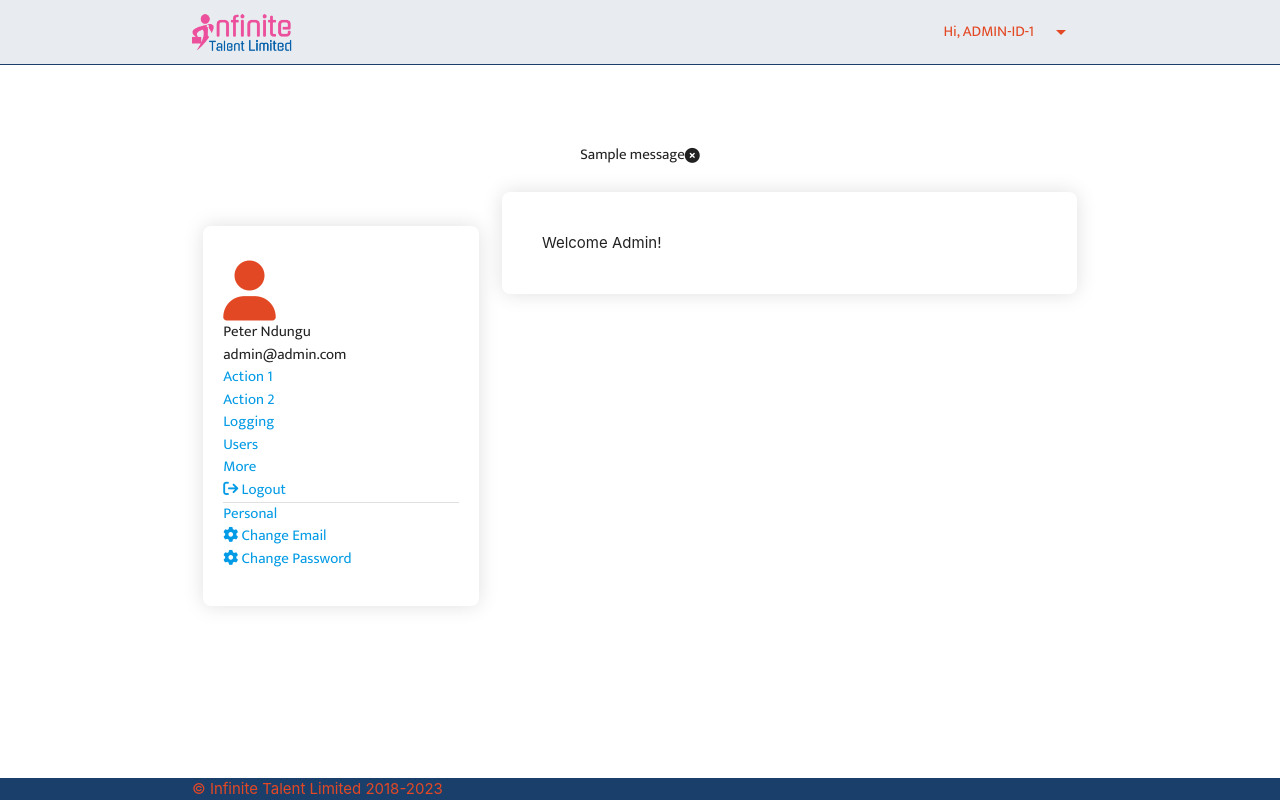
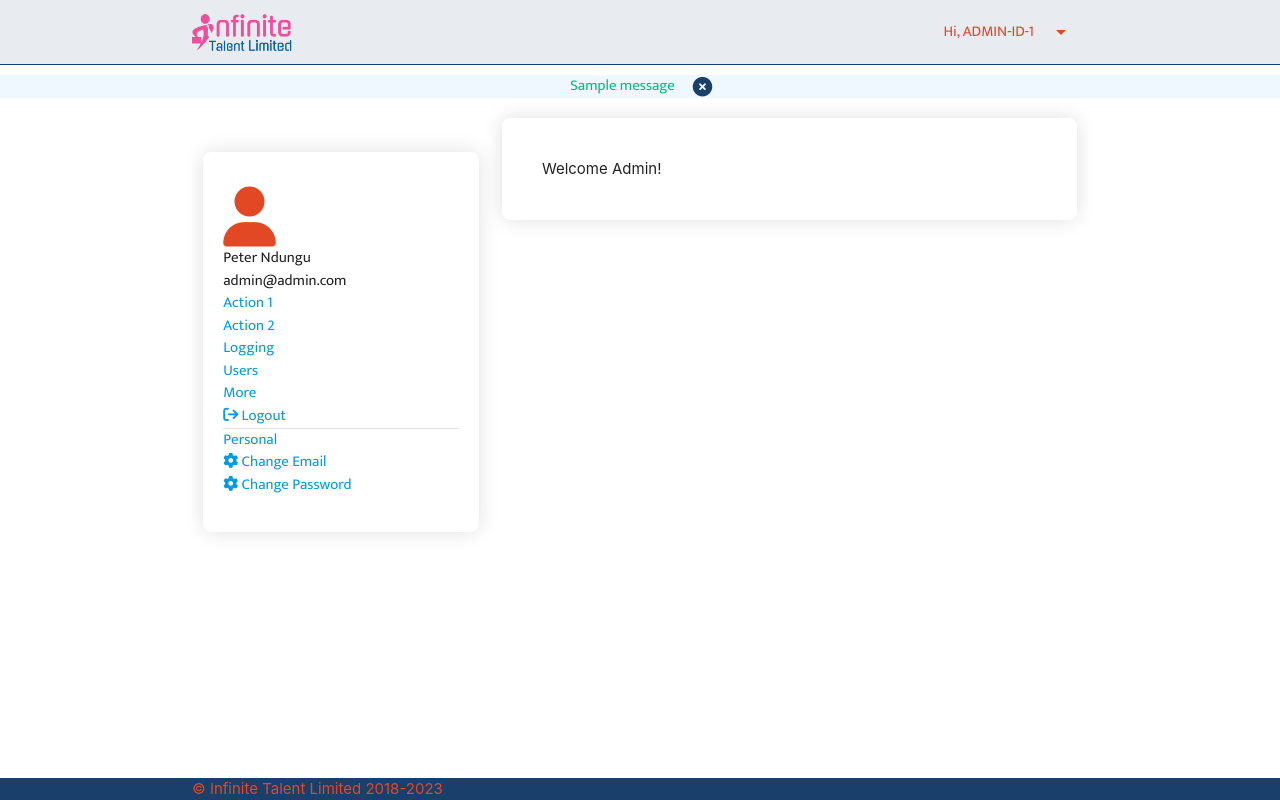
Before and after one commit to xcixor/talent, a Django app: page /accounts/dashboard/ in a window 1280 px wide. Run offline with Django 4.2, Linux system fonts and the light colour scheme; a user stored in the database is signed in; tables that the repository leaves empty hold one stand-in row (values such as "Sample post"); one stand-in notice (Sample message) is shown; parts of the project's set-up code (start-up, migrations or seed data) failed here and were passed over; some libraries are stand-ins or nearby versions.

Commit message:
style(messages): enable the closing of messages

```diff
--- a/app/common/static/css/common/base.css
+++ b/app/common/static/css/common/base.css
@@ -14,9 +14,13 @@ nav {
 
 nav .brand-logo {
     position: relative;
-    /* line-height: 64px; */
 }
 
 .brand-logo {
     display: unset;
 }
+
+#closeMessagesIcon{
+    cursor: pointer;
+    transform: scale(1.3);
+}
--- a/app/common/static/css/common/common.css
+++ b/app/common/static/css/common/common.css
@@ -104,3 +104,16 @@
 input.form-check-input {
     opacity: 1;
 }
+
+.m-0 {
+    margin: 0;
+}
+.me-2 {
+    margin-right: 20px;
+}
+.my-1 {
+    margin: 10px 0;
+}
+.tr-ease-in-out {
+    transition: all .2s ease-in-out;
+}
--- a/app/common/static/css/common/styles.css
+++ b/app/common/static/css/common/styles.css
@@ -11,12 +11,17 @@
     --color-secondary-light-5:#ee917c;
     --color-secondary-light-8:#f7c8bd;
     --color-secondary-light-10:#fcede9;
+    --color-alice-blue:#F0F8FF;
     --color-alice-light-3: #f3f9ff;
 
 }
 
 .alice-blue {
-    color: #F0F8FF;
+    color: var(--color-alice-blue);
+}
+
+.bg-alice-blue {
+    background-color: var(--color-alice-blue);
 }
 
 .text-color-primary {
@@ -43,7 +48,7 @@
     background-color: var(--color-primary-light-4) !important;
 }
 
-.alice-light-3{
+.bg-alice-light-3{
     background-color: var(--color-alice-light-3) !important;
 }
 
@@ -92,3 +97,7 @@ body::-webkit-scrollbar-thumb, .custom-scroll::-webkit-scrollbar-thumb {
     border-radius: 6px;
     border: 3px solid var(--scrollbarBG);
 }
+
+.success {
+    color: #00bd7a;
+}
--- a/app/common/static/js/common/base.js
+++ b/app/common/static/js/common/base.js
@@ -1,4 +1,16 @@
 $(".dropdown-trigger").dropdown();
 $(document).ready(function () {
+	setTimeout(function(){
+        $("#messagesContainer").fadeOut( "slow" );
+     }, 10000);
 	$(".sidenav").sidenav();
 });
+
+var closeMessageContainer = function(){
+    $("#messagesContainer").fadeOut( "fast" );
+}
+
+$("#closeMessagesIcon").on("click", ()=>{
+	console.log("closing")
+	closeMessageContainer();
+});
--- a/app/common/templates/common/base.html
+++ b/app/common/templates/common/base.html
@@ -81,19 +81,17 @@
 		{% endblock %}
 	</header>
 	{% block messages %} {% if messages %} {% for message in messages %}
-	<div class="alert-container d-flex align-items-center justify-content-center wrapper m-b-20 tr-ease-in-out">
+	<div class="alert-container w-100 d-flex align-items-center justify-content-center tr-ease-in-out bg-alice-blue my-1" id="messagesContainer">
 		<div
-			class="alert alert-{{ message.tags }} d-flex align-items-center justify-content-between jumbotron bg-secondary-lighten-6 p-50 rounded-10">
-			<p class="m-r-20">{{message}}</p>
-			<i class="fas fa-times-circle" id="closeMessagesContainer"></i>
+			class="{{ message.tags }} d-flex align-items-center justify-content-between jumbotron bg-secondary-lighten-6 p-50 rounded-10">
+			<p class="m-0 me-2">{{message}}</p>
+			<i class="fas fa-times-circle fa-primary" id="closeMessagesIcon"></i>
 		</div>
 	</div>
 	{% endfor%} {% endif %} {% endblock %}
 	<div class="content"> {% block content %} {% endblock %} </div>
 	{% block scripts %}
-	<script src="https://code.jquery.com/jquery-3.3.1.slim.min.js"
-		integrity="sha384-q8i/X+965DzO0rT7abK41JStQIAqVgRVzpbzo5smXKp4YfRvH+8abtTE1Pi6jizo"
-		crossorigin="anonymous"></script>
+	<script src="https://code.jquery.com/jquery-3.6.4.min.js" integrity="sha256-oP6HI9z1XaZNBrJURtCoUT5SUnxFr8s3BzRl+cbzUq8=" crossorigin="anonymous"></script>
 	<script src="https://cdnjs.cloudflare.com/ajax/libs/materialize/1.0.0/js/materialize.min.js"></script>
 	<script src="{% static 'js/common/base.js' %}"></script>
 	<script src="{% static 'js/common/htmx.min.js' %}" defer></script>
```
Also changed, not shown: app/core/db.sqlite3.
